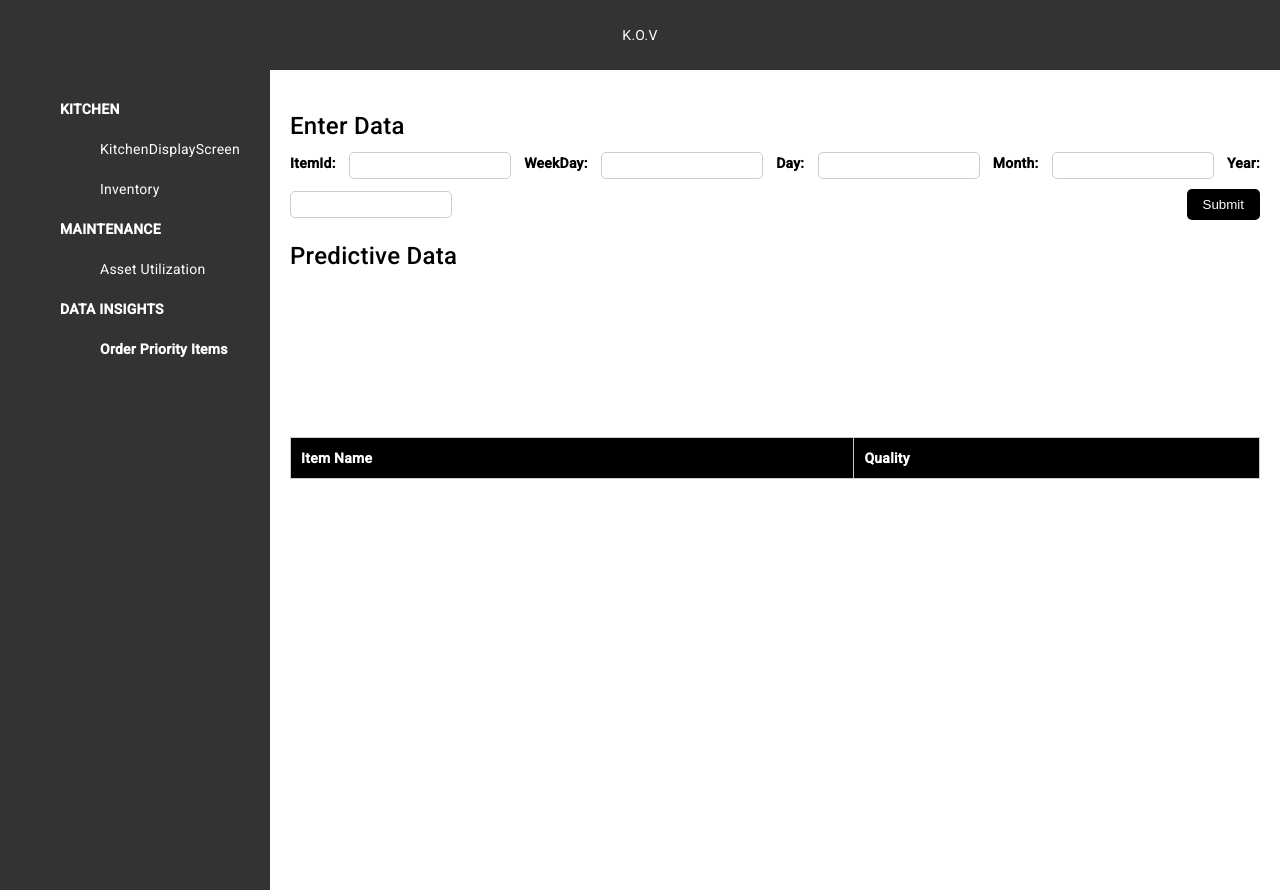
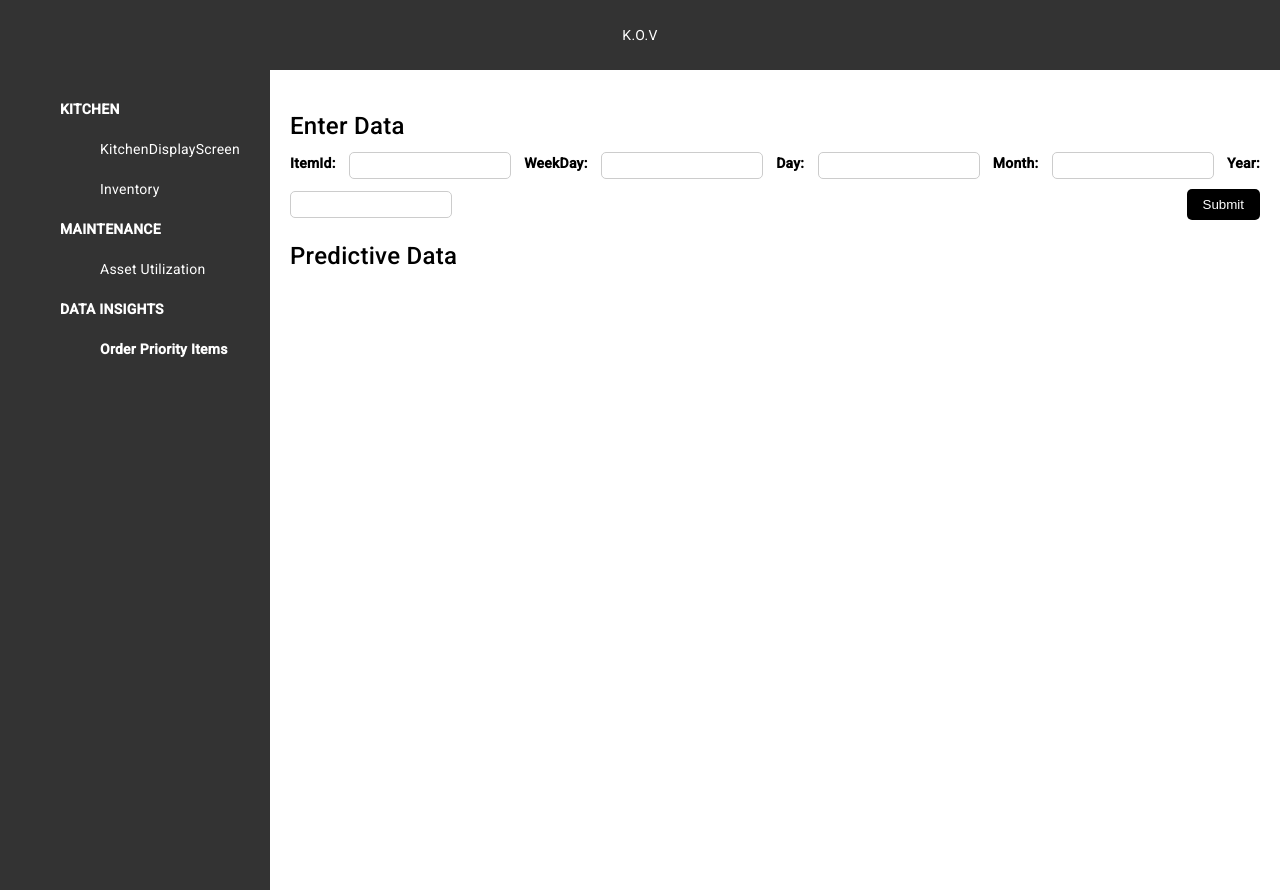
Before and after one commit to SaiSachin51/KitchenOrderVision, an Angular app: page /graphs in a window 1280 px wide. Built offline with nearby package versions, Linux system fonts and the light colour scheme.

Commit message:
Undo the rader graph changes

```diff
--- a/src/app/graphs/graphs.component.html
+++ b/src/app/graphs/graphs.component.html
@@ -1,6 +1,5 @@
-<div class="container">
-  <h2 class="header">Enter Data</h2>
-  <form (ngSubmit)="onSubmit()" class="form">
+<h2 class="header">Enter Data</h2>
+<form (ngSubmit)="onSubmit()" class="form">
   <label for="itemId">ItemId:</label>
   <input type="text" id="itemId" name="itemId" [(ngModel)]="formData.itemId" required>
 
@@ -20,9 +19,6 @@
 </form>
 
 <h2 class="header">Predictive Data</h2>
-<div class="chart-container">
-  <canvas *ngIf="submittedData" id="radarChart" class="radar-chart"></canvas>
-</div>
 <table *ngIf="submittedData" class="data-table">
   <thead>
     <tr>
@@ -33,8 +29,7 @@
   <tbody>
     <tr *ngFor="let item of submittedData">
       <td>{{ item.itemName }}</td>
-      <td>{{ item.quality }}</td>
+      <td>{{ item.quantity }}</td>
     </tr>
   </tbody>
 </table>
-</div>
--- a/src/app/graphs/graphs.component.ts
+++ b/src/app/graphs/graphs.component.ts
@@ -1,84 +1,37 @@
 import { Component, OnInit } from '@angular/core';
 import { HttpClient } from '@angular/common/http';
-import { Chart, ChartOptions, registerables } from 'chart.js'; // Make sure to include ChartOptions here
 
 @Component({
   selector: 'app-graphs',
   templateUrl: './graphs.component.html',
   styleUrls: ['./graphs.component.css']
 })
-export class GraphsComponent {
-  formData: any = {};
-  submittedData: any[] = [];
-  radarChart!: Chart; // Use non-null assertion operator (!)
-/**
- *
- */
-constructor() {
-  Chart.register(...registerables);
+export class GraphsComponent implements OnInit {
+  formData: any = {}; // Object to store form data
+  submittedData: any = null; // Array to store the submitted data
+  displayExtraColumn = false;
 
-}
-  onSubmit() {
-    // Here, you would handle the form submission logic and populate the submittedData array
-    // For demonstration purposes, I'll populate it with sample data.
-    this.submittedData = [
-      { itemName: 'Item 1', quality: 8 },
-      { itemName: 'Item 2', quality: 7 },
-      { itemName: 'Item 3', quality: 9 },
-      { itemName: 'Item 4', quality: 6 },
-      { itemName: 'Item 5', quality: 7 }
-    ];
+  constructor(private http: HttpClient) {
 
-    // Call the function to render the radar chart
-    this.renderRadarChart();
+  }
+  ngOnInit() {
+    this.fetchData(); // Fetch the data when the component initializes
   }
 
-  renderRadarChart() {
-    const labels = this.submittedData.map(item => item.itemName);
-    const data = {
-      labels: labels,
-      datasets: [
-        {
-          label: 'Quality',
-          data: this.submittedData.map(item => item.quality),
-          backgroundColor: 'rgba(75, 192, 192, 0.2)',
-          borderColor: 'rgba(75, 192, 192, 1)',
-          borderWidth: 1
-        }
-      ]
-    };
-
-    const options: ChartOptions<'radar'> = {
-      responsive: true,
-      maintainAspectRatio: false,
-      scales: {
-        r: {
-          beginAtZero: true // Place beginAtZero directly under the 'r' scale
-        }
-      },
-      plugins: {
-        legend: {
-          display: true,
-          position: 'top'
-        },
-        title: {
-          display: true,
-          text: 'Radar Chart'
-        }
-      }
-    };
-
-    if (this.radarChart) {
-      this.radarChart.destroy();
-    }
-
-    const canvas: HTMLCanvasElement = document.getElementById('radarChart') as HTMLCanvasElement;
-    const ctx: CanvasRenderingContext2D = canvas.getContext('2d')!;
-
-    this.radarChart = new Chart(ctx, {
-      type: 'radar', // Make sure the type is 'radar'
-      data: data,
-      options: options
+  fetchData() {
+    this.http.get<any[]>('assets/data.json').subscribe((data) => {
+      this.formData = data; // Assign the JSON data to the tableData array
     });
   }
+  onSubmit(): void {
+    debugger;
+    if (this.formData) {
+      // Add the form data to the submittedData array
+      this.http.get<any[]>('assets/PredictionData.json').subscribe((data) => {
+        this.submittedData = data; // Assign the JSON data to the tableData array
+      });
+      // Clear the form fields after submission (optional)
+      // this.formData = {};
+    }
+  }
 }
```
